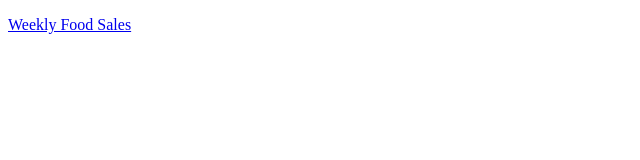
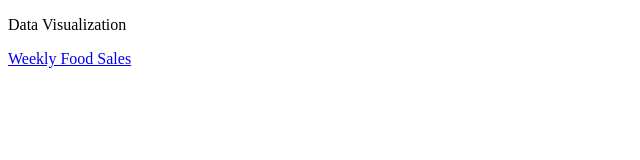
Before and after one commit to jmilane/demoviz, a plain HTML site: page index.html in a window 1280 px wide. Shown: the whole page, without its empty margins (0-640 px from the left). Drawn offline with Linux system fonts and the light colour scheme.

Commit message:
subject for main page

```diff
--- a/index.html
+++ b/index.html
@@ -1,9 +1,10 @@
 <!DOCTYPE html>
 <html>
     <head>
-        <title>Data Visualization</title>
+        <title>Parallax Data Solutions</title>
     </head>
     <body>
+        <p>Data Visualization</p>
         <p><a href="/dataviz/weeklyfoodsales.html">Weekly Food Sales</a></p>
     </body>
 </html>
```
